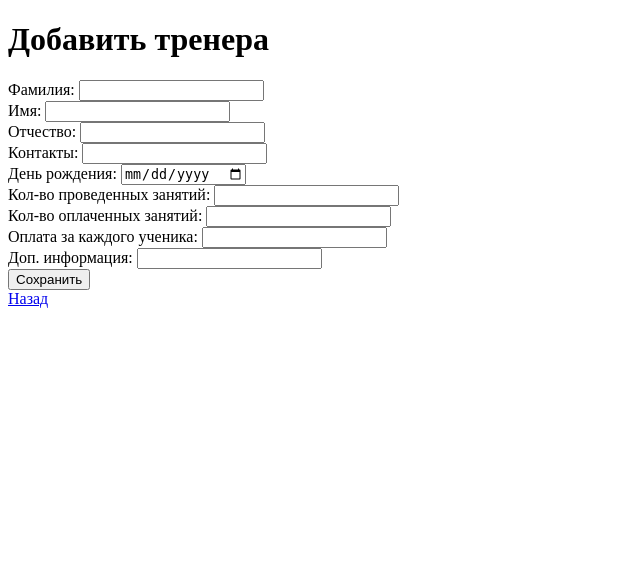
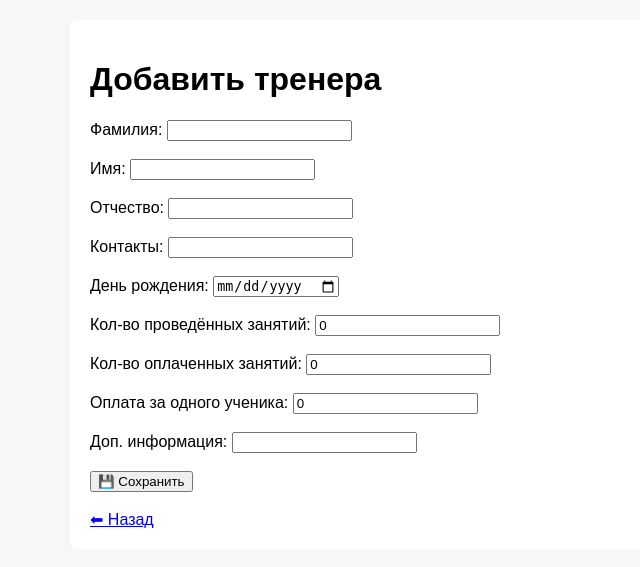
Before and after one commit to AlexandrDavydov/prestige, a Flask app: page /coaches/add in a window 1280 px wide. Shown: the top 567 px of the page, without its empty margins (0-640 px from the left). Run offline with Flask 3, Linux system fonts and the light colour scheme.

Commit message:
base page added with style

```diff
--- a/app.py
+++ b/app.py
@@ -4,7 +4,7 @@ from flask import Flask, render_template, request, redirect, url_for, flash
 import database as db
 
 app = Flask(__name__)
-app.secret_key = "super-secret-key"
+app.secret_key = "super-secret-key-laksjdlakjsd"
 
 # Инициализация базы данных
 db.init_db()
@@ -119,7 +119,14 @@ def delete_student(student_id):
 # ======= Coaches =======
 @app.route("/coaches")
 def coaches():
-    coaches = db.get_all_coaches()
+    coaches_raw = db.get_all_coaches()
+    coaches = []
+    for c in coaches_raw:
+        coach = dict(c)  # ← ключевой момент
+        coach["lessons_paid"] = int(coach["lessons_paid"] or 0)
+        coach["student_payment"] = int(coach["student_payment"] or 0)
+        coach["lessons_count"] = int(coach["lessons_count"] or 0)
+        coaches.append(coach)
     return render_template("coaches.html", coaches=coaches)
 
 @app.route("/coaches/add", methods=["GET", "POST"])
@@ -136,7 +143,7 @@ def add_coach():
             student_payment=request.form["student_payment"],
             additional_info=request.form["additional_info"]
         )
-        flash("Тренер добавлен!", "success")
+        flash("Тренер "+request.form["last_name"]+" "+request.form["first_name"]+" добавлен!", "success")
         return redirect(url_for("coaches"))
     return render_template("add_coach.html")
 
@@ -156,14 +163,21 @@ def edit_coach(coach_id):
             student_payment=request.form["student_payment"],
             additional_info=request.form["additional_info"]
         )
-        flash("Данные тренера обновлены!", "success")
+        flash("Данные тренера <b>"+request.form["last_name"]+" "+request.form["first_name"]+"</b> обновлены!", "success")
         return redirect(url_for("coaches"))
     return render_template("edit_coach.html", coach=coach)
 
 @app.route("/coaches/delete/<int:coach_id>")
 def delete_coach(coach_id):
     db.delete_coach(coach_id)
-    flash("Тренер удален!", "success")
+    flash("Тренер <b>"+request.form["last_name"]+" "+request.form["first_name"]+"</b> удален!", "success")
+    return redirect(url_for("coaches"))
+
+@app.route("/coaches/money/<int:coach_id>")
+def give_money_to_coach(coach_id):
+    coach = db.get_coach_by_id(coach_id)
+    db.money_to_coach(coach_id)
+    flash("Расчет с тренером <b>"+coach["last_name"]+" "+coach["first_name"]+"</b> произведен!", "success")
     return redirect(url_for("coaches"))
 
 # ===== Lessons =====
--- a/database.py
+++ b/database.py
@@ -225,6 +225,33 @@ def delete_coach(coach_id):
     conn.commit()
     conn.close()
 
+def money_to_coach(coach_id):
+    conn = get_connection()
+    cursor = conn.cursor()
+
+    coach = cursor.execute(
+        "SELECT lessons_count FROM coaches WHERE id = ?",
+        (coach_id,)
+    ).fetchone()
+
+    if coach is None:
+        conn.close()
+        return
+
+    lessons_count = int(coach["lessons_count"] or 0)
+
+    cursor.execute(
+        """
+        UPDATE coaches
+        SET lessons_paid = ?
+        WHERE id = ?
+        """,
+        (lessons_count, coach_id)
+    )
+
+    conn.commit()
+    conn.close()
+
     # ===== Lessons templates========================================================================
 def get_all_lesson_templates():
     conn = get_connection()
--- a/templates/add_coach.html
+++ b/templates/add_coach.html
@@ -1,23 +1,59 @@
-<!DOCTYPE html>
-<html lang="ru">
-<head>
-    <meta charset="UTF-8">
-    <title>Добавить тренера</title>
-</head>
-<body>
+{% extends "base.html" %}
+
+{% block title %}Добавить тренера{% endblock %}
+
+{% block content %}
 <h1>Добавить тренера</h1>
+
 <form method="POST">
-    Фамилия: <input type="text" name="last_name" required><br>
-    Имя: <input type="text" name="first_name" required><br>
-    Отчество: <input type="text" name="middle_name"><br>
-    Контакты: <input type="text" name="contacts"><br>
-    День рождения: <input type="date" name="birthday"><br>
-    Кол-во проведенных занятий: <input type="number" name="lessons_count"><br>
-    Кол-во оплаченных занятий: <input type="number" name="lessons_paid"><br>
-    Оплата за каждого ученика: <input type="number" name="student_payment"><br>
-    Доп. информация: <input type="text" name="additional_info"><br>
-    <button type="submit">Сохранить</button>
+    <label>
+        Фамилия:
+        <input type="text" name="last_name" required>
+    </label><br><br>
+
+    <label>
+        Имя:
+        <input type="text" name="first_name" required>
+    </label><br><br>
+
+    <label>
+        Отчество:
+        <input type="text" name="middle_name">
+    </label><br><br>
+
+    <label>
+        Контакты:
+        <input type="text" name="contacts">
+    </label><br><br>
+
+    <label>
+        День рождения:
+        <input type="date" name="birthday">
+    </label><br><br>
+
+    <label>
+        Кол-во проведённых занятий:
+        <input type="number" name="lessons_count" value="0">
+    </label><br><br>
+
+    <label>
+        Кол-во оплаченных занятий:
+        <input type="number" name="lessons_paid" value="0">
+    </label><br><br>
+
+    <label>
+        Оплата за одного ученика:
+        <input type="number" name="student_payment" value="0">
+    </label><br><br>
+
+    <label>
+        Доп. информация:
+        <input type="text" name="additional_info">
+    </label><br><br>
+
+    <button type="submit">💾 Сохранить</button>
 </form>
-<a href="{{ url_for('coaches') }}">Назад</a>
-</body>
-</html>
+
+<br>
+<a href="{{ url_for('coaches') }}">⬅ Назад</a>
+{% endblock %}
--- /dev/null
+++ b/templates/base.html
@@ -0,0 +1,105 @@
+<!DOCTYPE html>
+<html lang="ru">
+<head>
+    <meta charset="UTF-8">
+    <title>{% block title %}Prestige{% endblock %}</title>
+
+    <style>
+        body {
+            font-family: Arial, sans-serif;
+            margin: 20px;
+            background: #f7f7f7;
+        }
+
+        .container {
+            max-width: 1100px;
+            margin: auto;
+            background: #fff;
+            padding: 20px;
+            border-radius: 8px;
+        }
+
+        /* Flash сообщения */
+        .flash {
+            position: relative;
+            padding: 12px 35px 12px 12px;
+            margin-bottom: 15px;
+            border-radius: 6px;
+            transition: opacity 0.5s ease, max-height 0.5s ease, margin 0.5s ease;
+        }
+
+        .flash.success {
+            background-color: #d4edda;
+            color: #155724;
+        }
+
+        .flash.error {
+            background-color: #f8d7da;
+            color: #721c24;
+        }
+
+        .flash.warning {
+            background-color: #fff3cd;
+            color: #856404;
+        }
+
+        .flash.info {
+            background-color: #d1ecf1;
+            color: #0c5460;
+        }
+
+        /* Крестик закрытия */
+        .flash .close-btn {
+            position: absolute;
+            top: 50%;
+            right: 10px;
+            transform: translateY(-50%);
+            font-weight: bold;
+            cursor: pointer;
+            color: inherit;
+            background: none;
+            border: none;
+            font-size: 18px;
+        }
+    </style>
+
+    {% block head %}{% endblock %}
+</head>
+<body>
+
+<div class="container">
+
+    <!-- Flash сообщения -->
+    {% with messages = get_flashed_messages(with_categories=true) %}
+        {% if messages %}
+            {% for category, message in messages %}
+                <div class="flash {{ category }}">
+                    {{ message | safe }}
+                    <button class="close-btn" onclick="this.parentElement.style.display='none';">&times;</button>
+                </div>
+            {% endfor %}
+        {% endif %}
+    {% endwith %}
+
+    <!-- Основной контент -->
+    {% block content %}{% endblock %}
+
+</div>
+
+<script>
+    // Автоскрытие всех flash сообщений через 5 секунд
+    window.addEventListener('DOMContentLoaded', () => {
+        const flashes = document.querySelectorAll('.flash');
+        flashes.forEach(flash => {
+            setTimeout(() => {
+                flash.style.opacity = '0';
+                flash.style.maxHeight = '0';
+                flash.style.margin = '0';
+                setTimeout(() => flash.remove(), 500); // окончательное удаление
+            }, 5000); // 5000 мс = 5 секунд
+        });
+    });
+</script>
+
+</body>
+</html>
```
Also changed, not shown: templates/coaches.html (+20 -15 lines), templates/edit_coach.html (+56 -20 lines), db.db.
